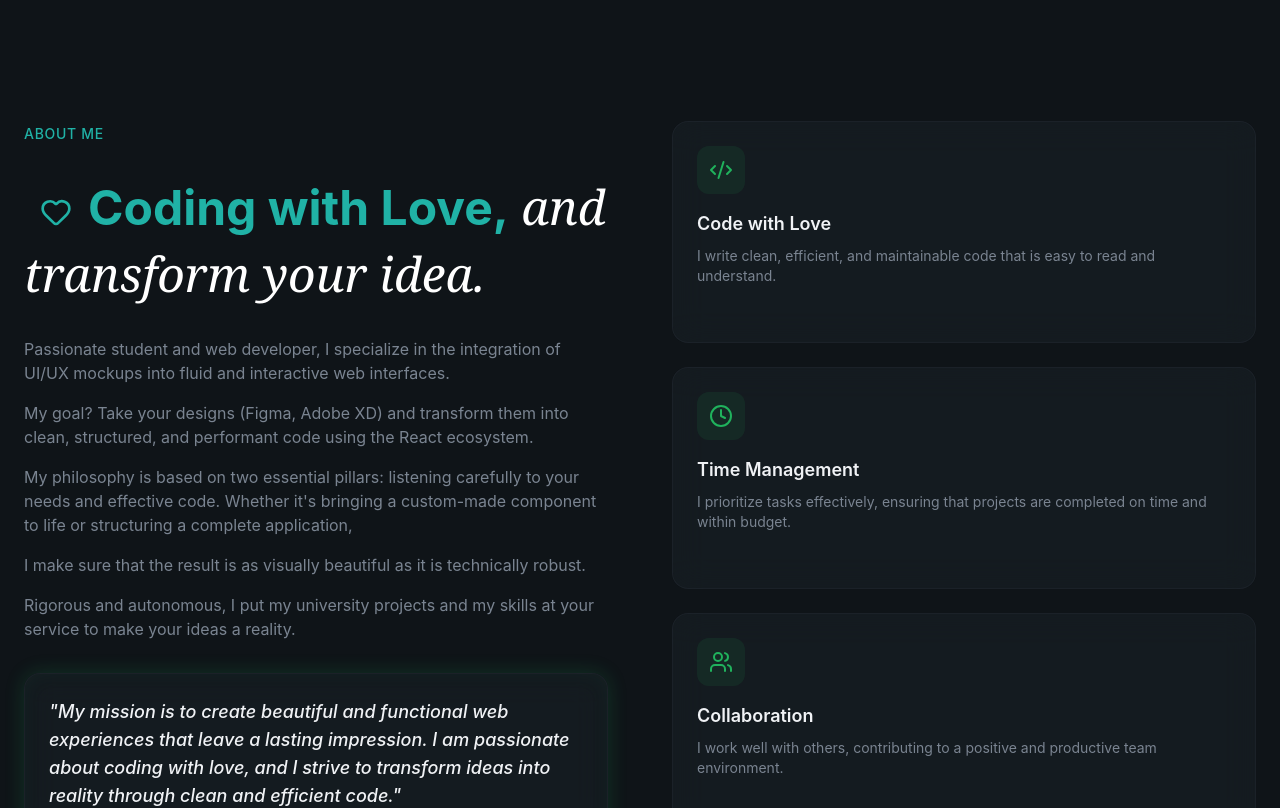
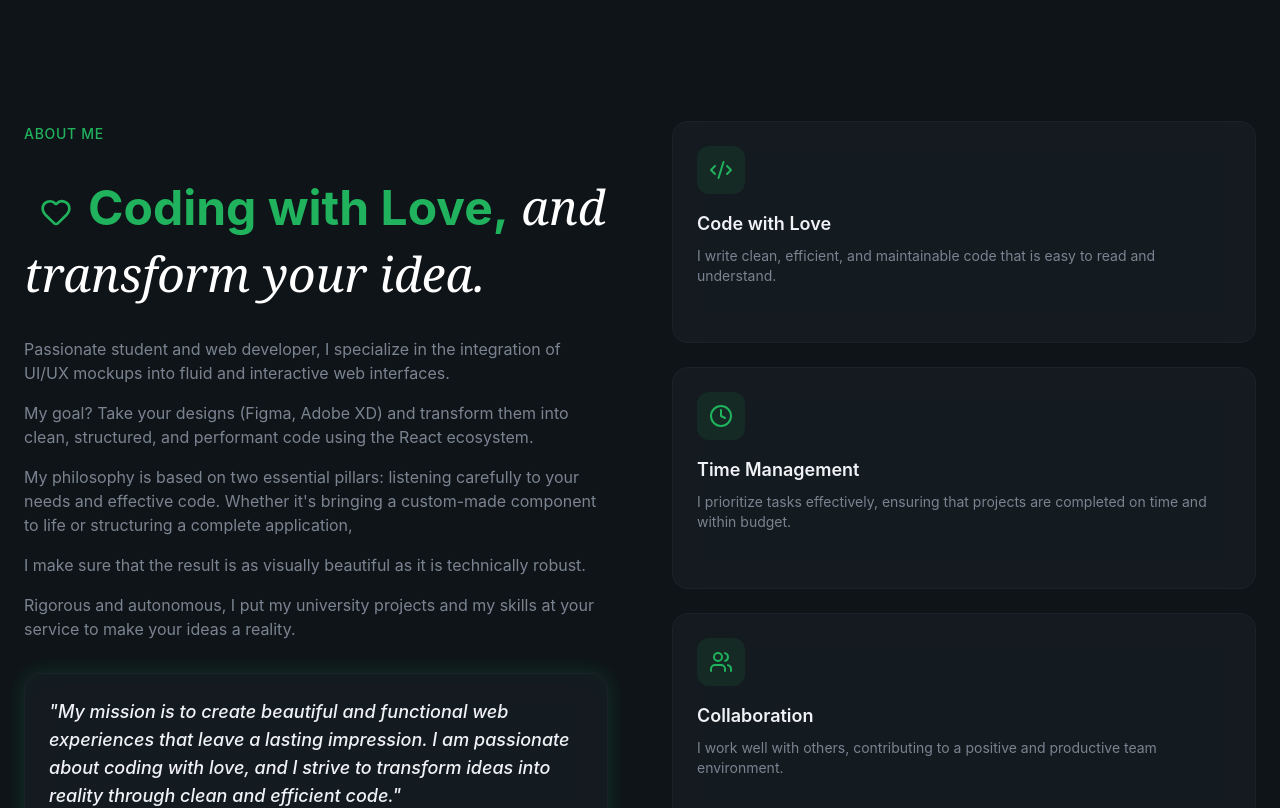
Before and after one commit to PiouPiouXt/Portfolio, a React app: page / in a window 1280 px wide. Shown: the part 880-1688 px from the top of the page. Built offline with nearby package versions, Linux system fonts and the light colour scheme; the HTML template or start-up script is replaced by a standard one.

Commit message:
solve path problem and change secondary color

```diff
--- a/src/index.css
+++ b/src/index.css
@@ -10,7 +10,7 @@
   --color-primary-foreground: #ffffff;
 
   --color-secondary: #1f2830;
-  --color-secondary-foreground: #20b2a6;
+  --color-secondary-foreground: #20B25D;
 
   --color-muted: #252e37;
   --color-muted-foreground: #7a8491;
--- a/src/sections/Projects.jsx
+++ b/src/sections/Projects.jsx
@@ -39,7 +39,7 @@ const projects = [
 
 export const Projects = () => {
   return (
-    <section id="about" className="py-32 relative overflow-hidden">
+    <section id="projects" className="py-32 relative overflow-hidden">
       {/* BG glows */}
       <div className="absolute top-1/4 right-0 w-96 h-96 bg-primary/5 rounded-full blur-3xl" />
       <div className="absolute bottom-1/4 left-0 w-64 h-64 bg-highlight/5 rounded-full blur-3xl" />
```
